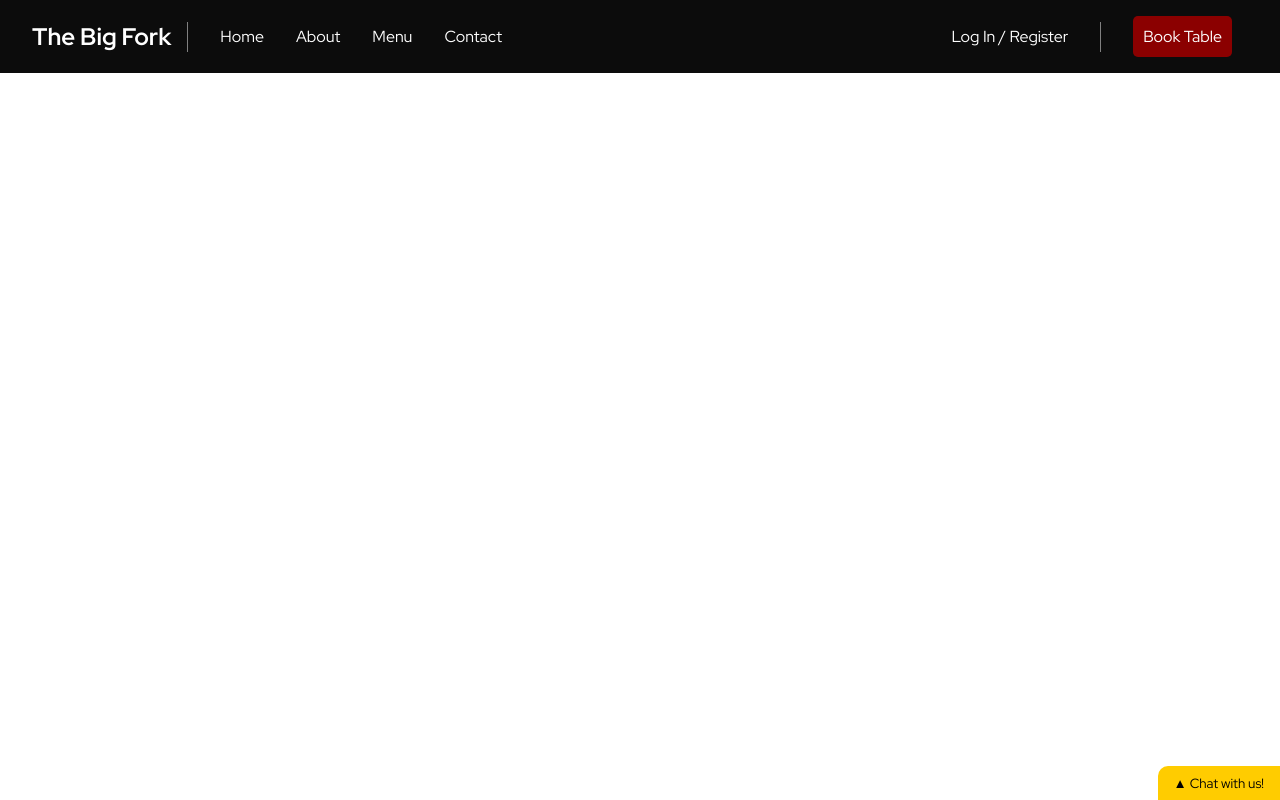
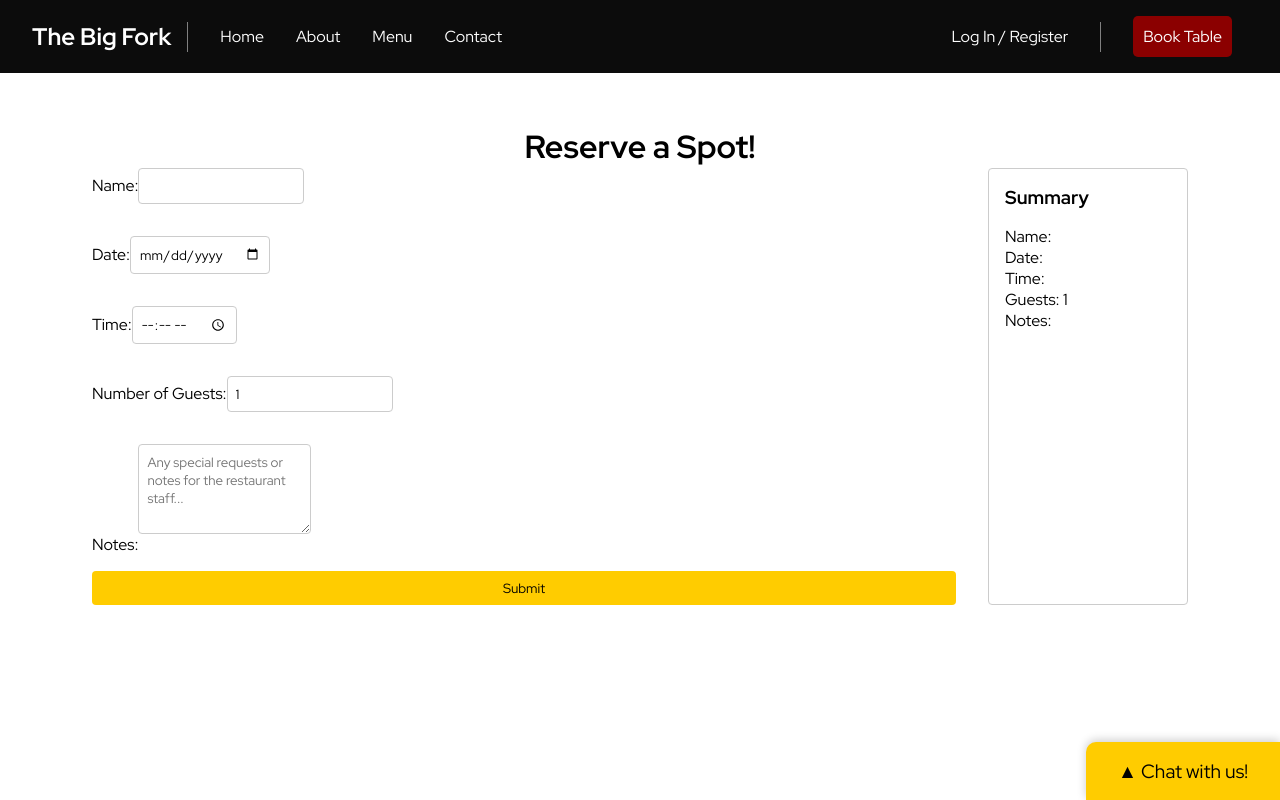
Before and after one commit to SEG3125-A/Group-13, a React (Create React App) app in the folder SEG-3125-Module7-React/: page /reserve in a window 1280 px wide. Built offline with nearby package versions, Linux system fonts and the light colour scheme.

Commit message:
Created Booking page

```diff
--- a/SEG-3125-Module7-React/src/App.jsx
+++ b/SEG-3125-Module7-React/src/App.jsx
@@ -9,7 +9,7 @@ import Menu from './pages/Menu';
 import Contact from './pages/Contact';
 import About from './pages/About';
 import Chat from './components/Chat';
-
+import ReservationPage from './pages/Reservation';
 
 function App() {
   return (
@@ -22,9 +22,10 @@ function App() {
             <Route path="/menu" element={<Menu />}></Route>
             <Route path="/contact" element={<Contact />}></Route>
             <Route path="/about" element={<About />}></Route>
+            <Route path="/reserve" element={<ReservationPage />} /> {}
           </Routes>
         </div>
-        <Chat /> {/* This will make Chat appear on every page */}
+        <Chat /> {}
       </div>
     </Router>
   );
--- a/SEG-3125-Module7-React/src/components/Chat.css
+++ b/SEG-3125-Module7-React/src/components/Chat.css
@@ -6,10 +6,12 @@
   background: #ffcc00;
   border: none;
   border-top-left-radius: 10px;
-    padding: 0.5rem 1rem;
+  padding: 1rem 2rem; /* Increase padding for a larger button */
+  font-size: 1.2rem; /* Larger font size for the button text */
   cursor: pointer;
   outline: none;
   z-index: 1000;
+  box-shadow: 0 -2px 10px rgba(0, 0, 0, 0.2); /* Optional: added shadow for better visibility */
 }
 
   /* Style for the chat container */
--- a/SEG-3125-Module7-React/src/components/Navbar.jsx
+++ b/SEG-3125-Module7-React/src/components/Navbar.jsx
@@ -17,7 +17,7 @@ const Navbar = () => {
         </div>
         <div className="navbar-divider"></div>
         <div className="navbar-book">
-            <a href="/" className="book">Book Table</a>
+            <Link to="/reserve" className="book">Book Table</Link>
         </div>
 
 
--- /dev/null
+++ b/SEG-3125-Module7-React/src/pages/Reservation.css
@@ -0,0 +1,53 @@
+.reservation-container {
+    display: flex;
+    flex-direction: column;
+    align-items: center;
+    padding: 2rem;
+  }
+
+  .reservation-form-container {
+    display: flex;
+    justify-content: space-between;
+    width: 100%;
+  }
+
+  .reservation-form {
+    flex: 1;
+    margin-right: 2rem;
+  }
+
+  .form-section {
+    display: flex;
+    flex-direction: column;
+  }
+
+  .form-section label {
+    margin-bottom: 1rem;
+  }
+
+  .form-section input,
+  .form-section textarea {
+    padding: 0.5rem;
+    margin-bottom: 1rem;
+    border: 1px solid #ccc;
+    border-radius: 4px;
+  }
+
+  .form-section button {
+    padding: 0.5rem;
+    border: none;
+    border-radius: 4px;
+    background-color: #ffcc00;
+    cursor: pointer;
+  }
+
+  .reservation-summary {
+    border: 1px solid #ccc;
+    padding: 1rem;
+    border-radius: 4px;
+    min-width: 200px;
+  }
+
+  .reservation-summary h3 {
+    margin-bottom: 1rem;
+  }
--- /dev/null
+++ b/SEG-3125-Module7-React/src/pages/Reservation.jsx
@@ -0,0 +1,98 @@
+import React, { useState, useEffect } from 'react';
+import './Reservation.css'; // Make sure you have the corresponding CSS file
+
+const Reservation = () => {
+  const [reservation, setReservation] = useState({
+    name: '',
+    date: '',
+    time: '',
+    guests: 1,
+    notes: ''
+  });
+
+  const handleInputChange = (e) => {
+    const { name, value } = e.target;
+    setReservation({ ...reservation, [name]: value });
+  };
+
+  const handleSubmit = (e) => {
+    e.preventDefault();
+    // Here you would handle the reservation data submission to your backend
+    console.log('Reservation details:', reservation);
+    alert('Reservation submitted!');
+  };
+
+  return (
+    <div className="reservation-container">
+      <h1>Reserve a Spot!</h1>
+      <div className="reservation-form-container">
+        <form onSubmit={handleSubmit} className="reservation-form">
+          <div className="form-section">
+            <label>
+              Name:
+              <input
+                type="text"
+                name="name"
+                value={reservation.name}
+                onChange={handleInputChange}
+                required
+              />
+            </label>
+            <label>
+              Date:
+              <input
+                type="date"
+                name="date"
+                value={reservation.date}
+                onChange={handleInputChange}
+                required
+              />
+            </label>
+            <label>
+              Time:
+              <input
+                type="time"
+                name="time"
+                value={reservation.time}
+                onChange={handleInputChange}
+                required
+              />
+            </label>
+            <label>
+              Number of Guests:
+              <input
+                type="number"
+                name="guests"
+                value={reservation.guests}
+                onChange={handleInputChange}
+                min="1"
+                required
+              />
+            </label>
+            <label>
+              Notes:
+              <textarea
+                name="notes"
+                value={reservation.notes}
+                onChange={handleInputChange}
+                rows="4"
+                placeholder="Any special requests or notes for the restaurant staff..."
+              />
+            </label>
+            <button type="submit">Submit</button>
+          </div>
+        </form>
+        <div className="reservation-summary">
+          <h3>Summary</h3>
+          <p>Name: {reservation.name}</p>
+          <p>Date: {reservation.date}</p>
+          <p>Time: {reservation.time}</p>
+          <p>Guests: {reservation.guests}</p>
+          <p>Notes: {reservation.notes}</p>
+        </div>
+      </div>
+    </div>
+  );
+};
+
+export default Reservation;
```
Lines whose indentation alone changed are shown as unchanged.
